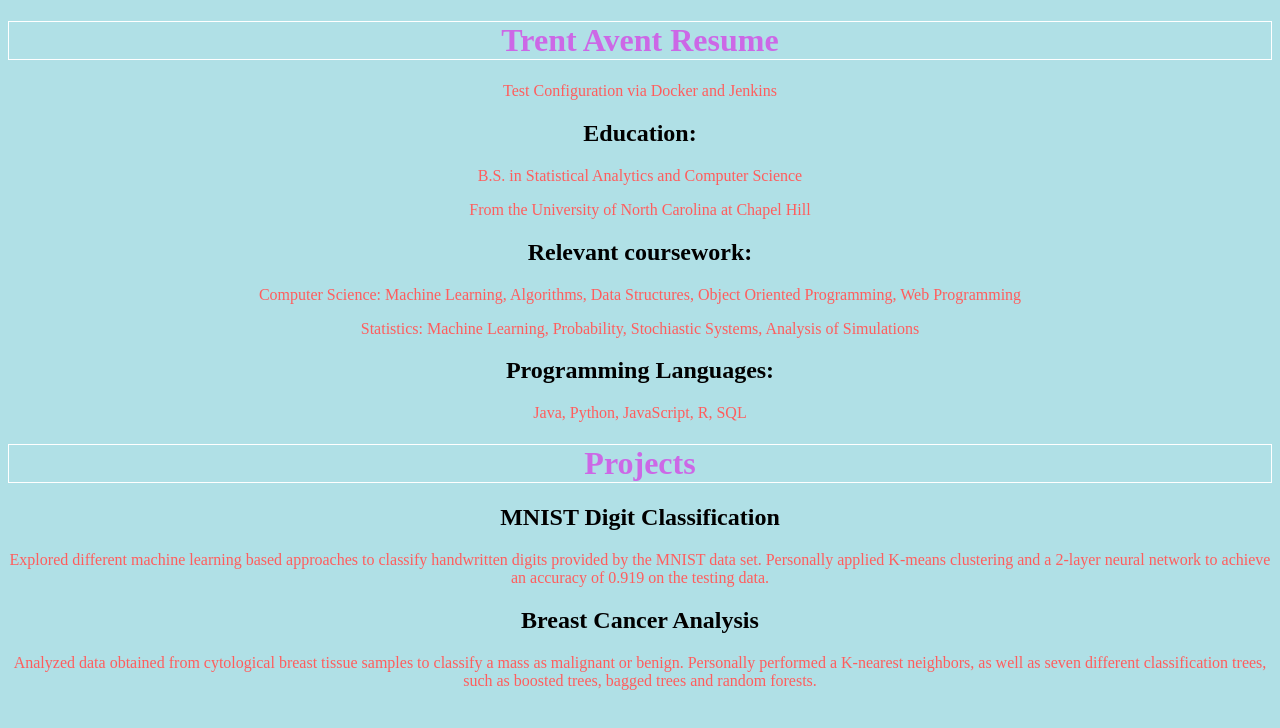
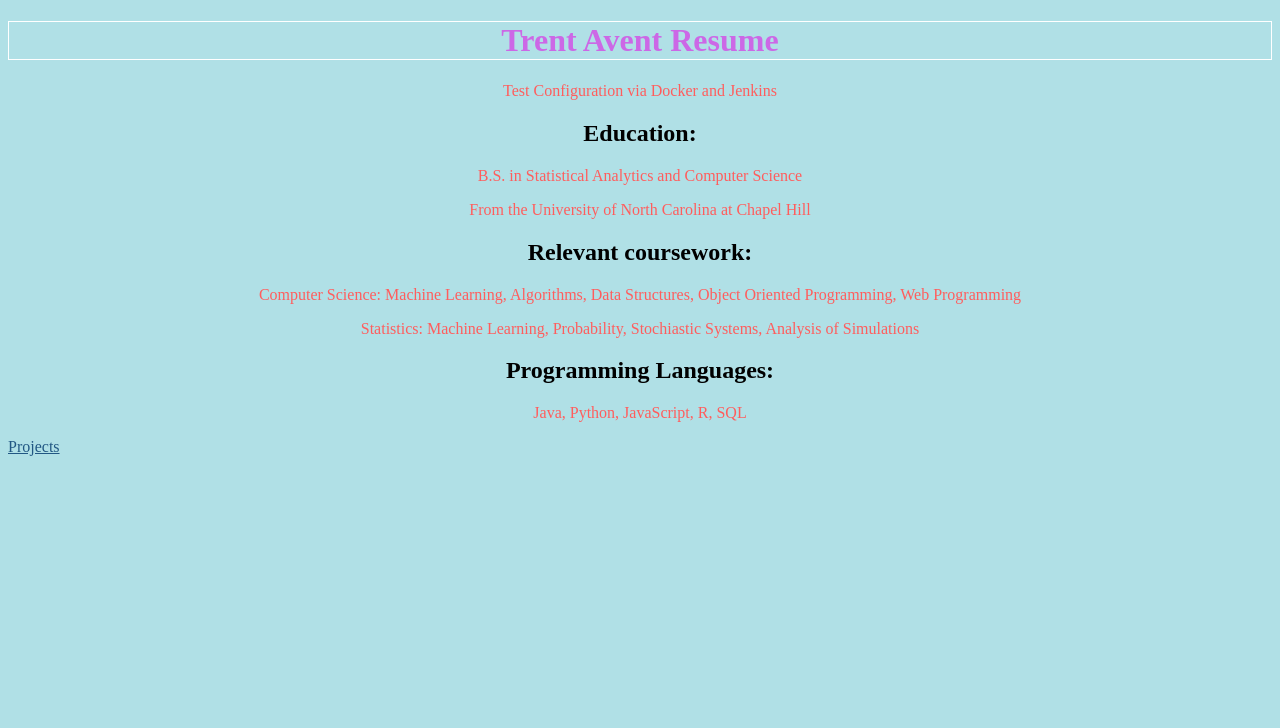
Before and after one commit to tavent1/tavent1.github.io, a website: page content/index.html in a window 1280 px wide. Drawn offline with Linux system fonts and the light colour scheme.

```diff
--- a/index.html
+++ b/content/index.html
@@ -45,16 +45,8 @@
             <p>Java, Python, JavaScript, R, SQL</p>
         </div>
         <div>
-            <h1>Projects</h1>
-            <h2>MNIST Digit Classification</h2>
-            <p>Explored different machine learning based approaches to classify handwritten
-                digits provided by the MNIST data set. Personally applied K-means clustering
-                and a 2-layer neural network to achieve an accuracy of 0.919 on the testing data.</p>
+            <a href="projects.html"> Projects</a>
 
-            <h2>Breast Cancer Analysis</h2>
-            <p>Analyzed data obtained from cytological breast tissue samples to classify a
-                mass as malignant or benign. Personally performed a K-nearest neighbors, as well as
-                seven different classification trees, such as boosted trees, bagged trees and random forests.</p>
         </div>
     </body>
 </html>
```
Also changed, not shown: content/projects.html (renamed from projects.html, +3 -0 lines), content/styles.css (renamed from styles.css), 2 other files.
